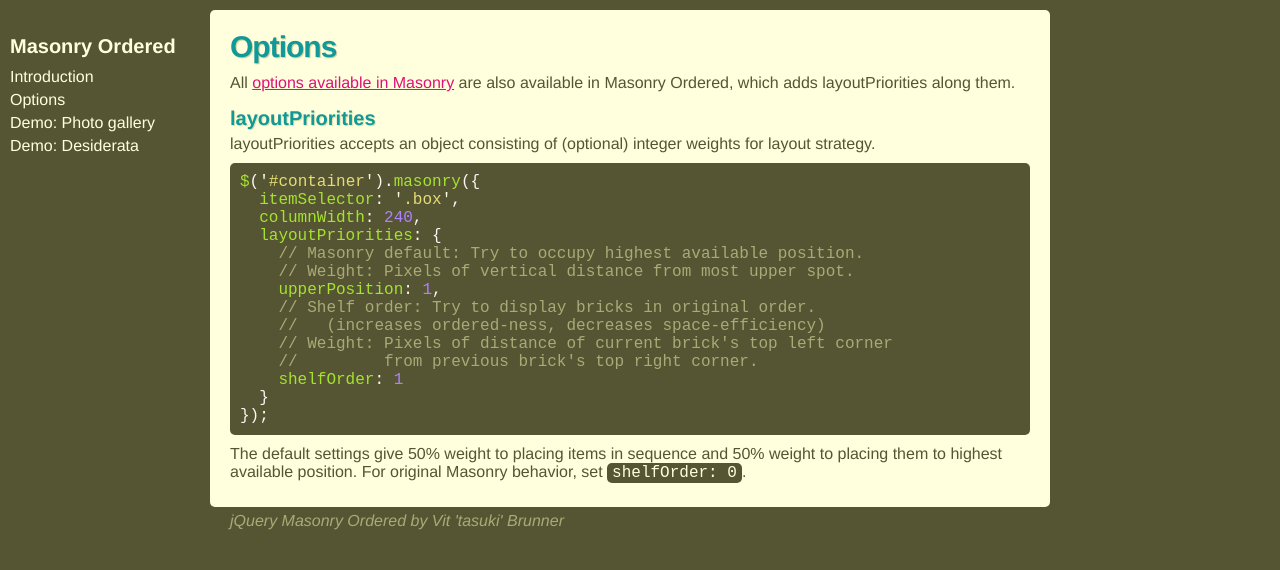
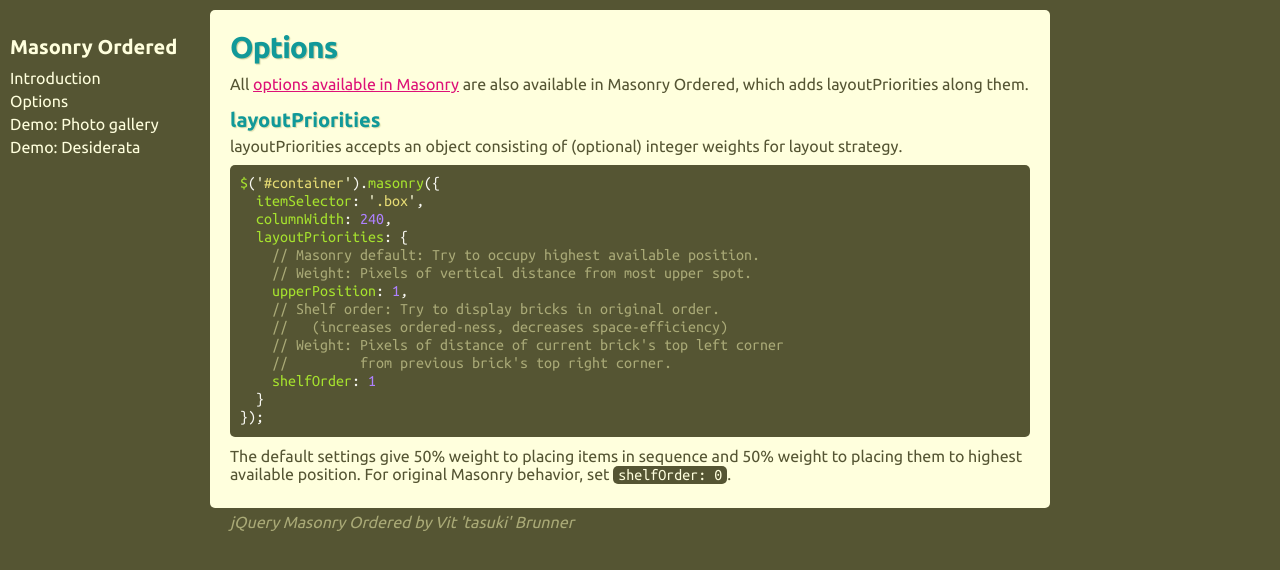
Before and after one commit to tasuki/masonry-ordered, a Jekyll site: the page built from _posts/1970-01-02-options.md, in a window 1280 px wide. Shown: the top 570 px of the page. Built offline with Jekyll 4.4.1, drawn with Linux system fonts in a browser that asks for light colours; nearby versions of some CDN libraries.

Commit message:
use Ubuntu Mono, link fonts from Goog

```diff
--- a/_layouts/default.html
+++ b/_layouts/default.html
@@ -9,6 +9,8 @@
 	<link rel="stylesheet" href="{{ path }}css/style.css" />
 	<link rel="stylesheet" href="{{ path }}css/pygments.css" />
 	<link rel="stylesheet" href="{{ path }}css/jquery-ui.css" />
+	<link href='http://fonts.googleapis.com/css?family=Ubuntu:400,700' rel='stylesheet' type='text/css'>
+	<link href='http://fonts.googleapis.com/css?family=Ubuntu+Mono' rel='stylesheet' type='text/css'>
 	<script type="text/javascript" src="http://ajax.googleapis.com/ajax/libs/jquery/1.7.1/jquery.min.js"></script>
 	<script type="text/javascript" src="http://ajax.googleapis.com/ajax/libs/jqueryui/1.8.16/jquery-ui.min.js"></script>
 	<script type="text/javascript" src="{{ path }}js/jquery.imagesloaded.js"></script>
--- a/css/style.css
+++ b/css/style.css
@@ -2,7 +2,7 @@
 .clear { clear: both; }
 
 html { overflow-y: scroll; }
-body { background: #553; color: #FFD; font-family: Ubuntu, Helvetica, Arial, sans-serif; font-size: 16px; padding: 10px; }
+body { background: #553; color: #FFD; font-family: Ubuntu, sans-serif; font-size: 16px; padding: 10px; }
 a { color: #D17; }
 a:hover { text-decoration: none; }
 
@@ -49,5 +49,6 @@
 .highlight, code { background: #553; border-radius: 5px; color: #FFD;  }
 .highlight { margin: 10px 0px; padding: 10px; }
 p code { padding: 1px 5px; }
+code { font-family: "Ubuntu Mono"; }
 
 #by { margin: 5px 5px 5px 220px; color: #AA7; font-style: italic; }
```
